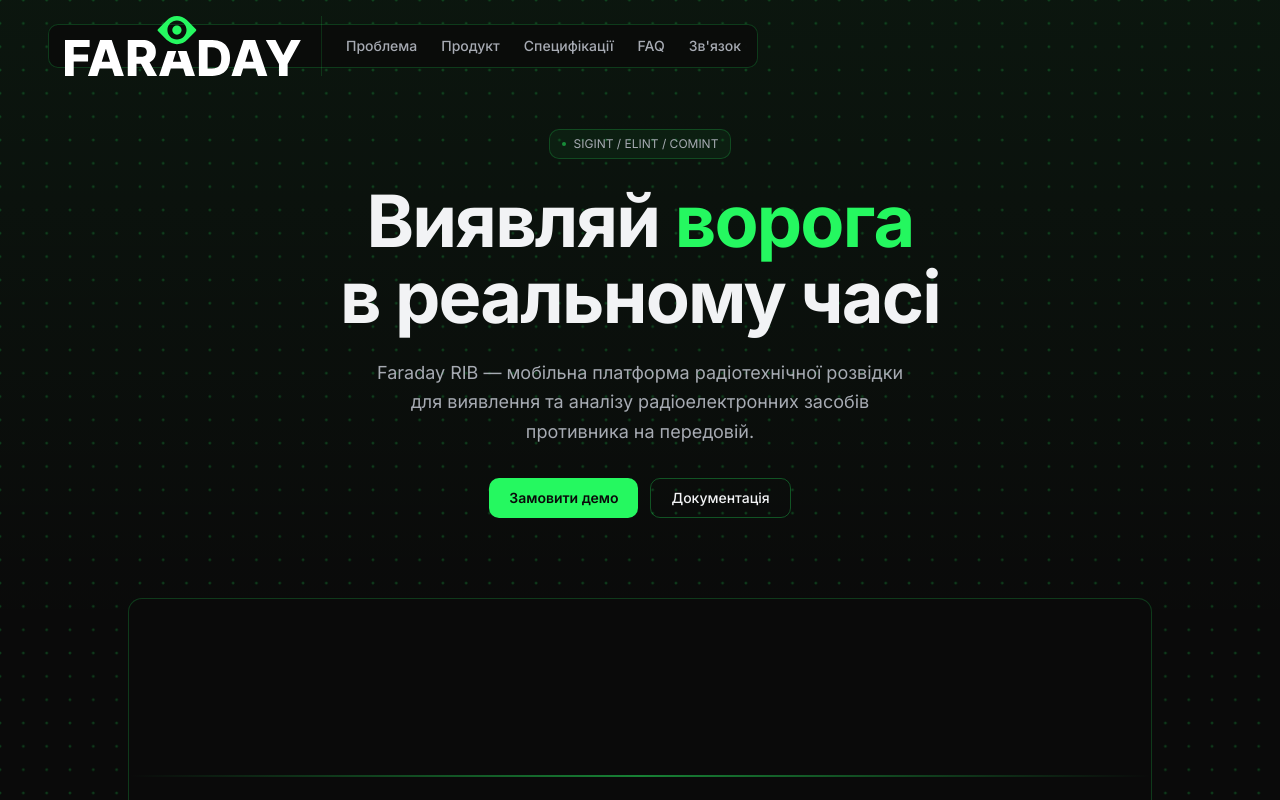
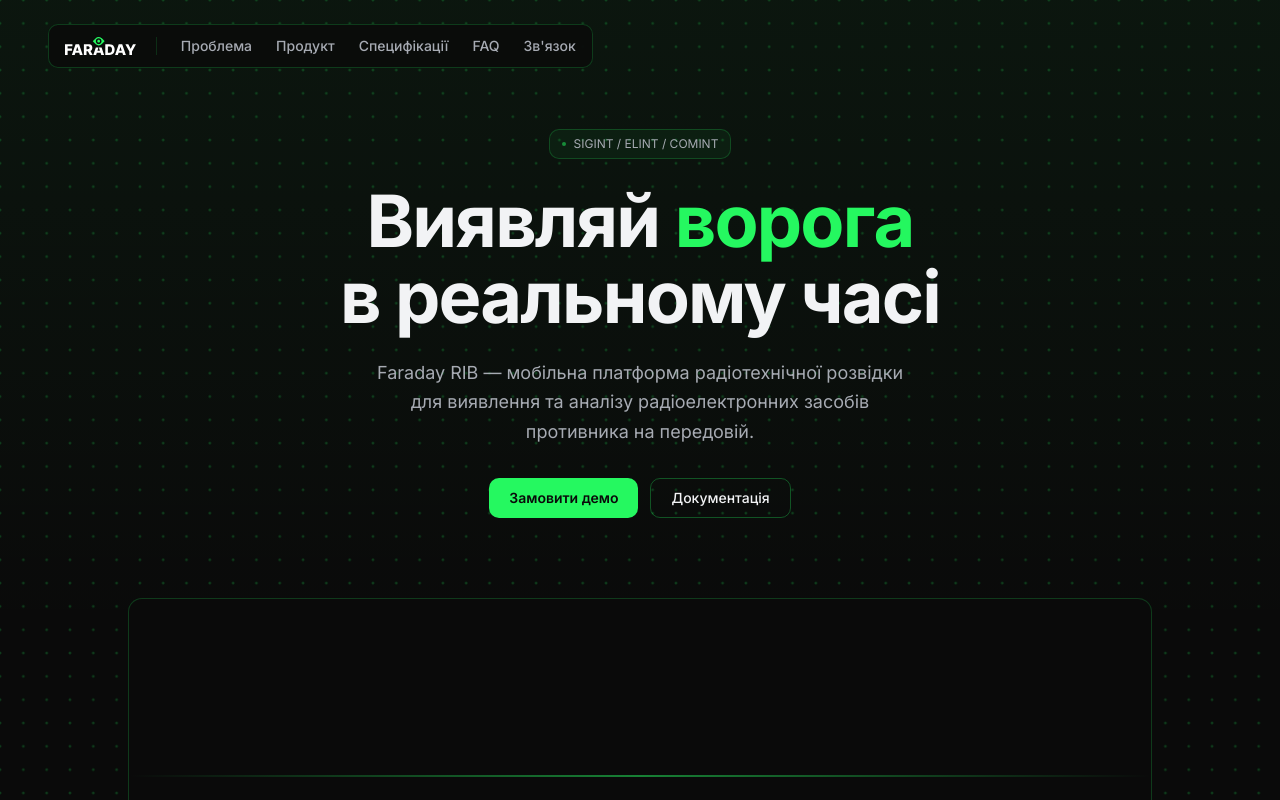
Before and after one commit to silktwo/faraday-test-1, a Next.js app: page / in a window 1280 px wide. Shown: the top 800 px of the page. Built offline with nearby package versions, Linux system fonts and the light colour scheme.

Commit message:
feat: update image dimensions and class in FaradayPage component
Adjusted image size and updated CSS class for better layout.

```diff
--- a/app/page.tsx
+++ b/app/page.tsx
@@ -96,9 +96,9 @@ export default function FaradayPage() {
             <Image
               src="/logo.svg"
               alt="Faraday"
-              width={28}
-              height={9}
-              className="w-auto"
+              width={80}
+              height={20}
+              className="h-[18px] w-auto"
               priority
             />
           </button>
@@ -326,7 +326,7 @@ export default function FaradayPage() {
                     desc: "Компактний SDR-приймач з антенною системою для 360° охоплення",
                   },
                   {
-                    title: "П��льовий планшет",
+                    title: "П��льови�� планшет",
                     desc: "Захищений планшет з інтуїтивним інтерфейсом для операторів",
                   },
                   {
```
